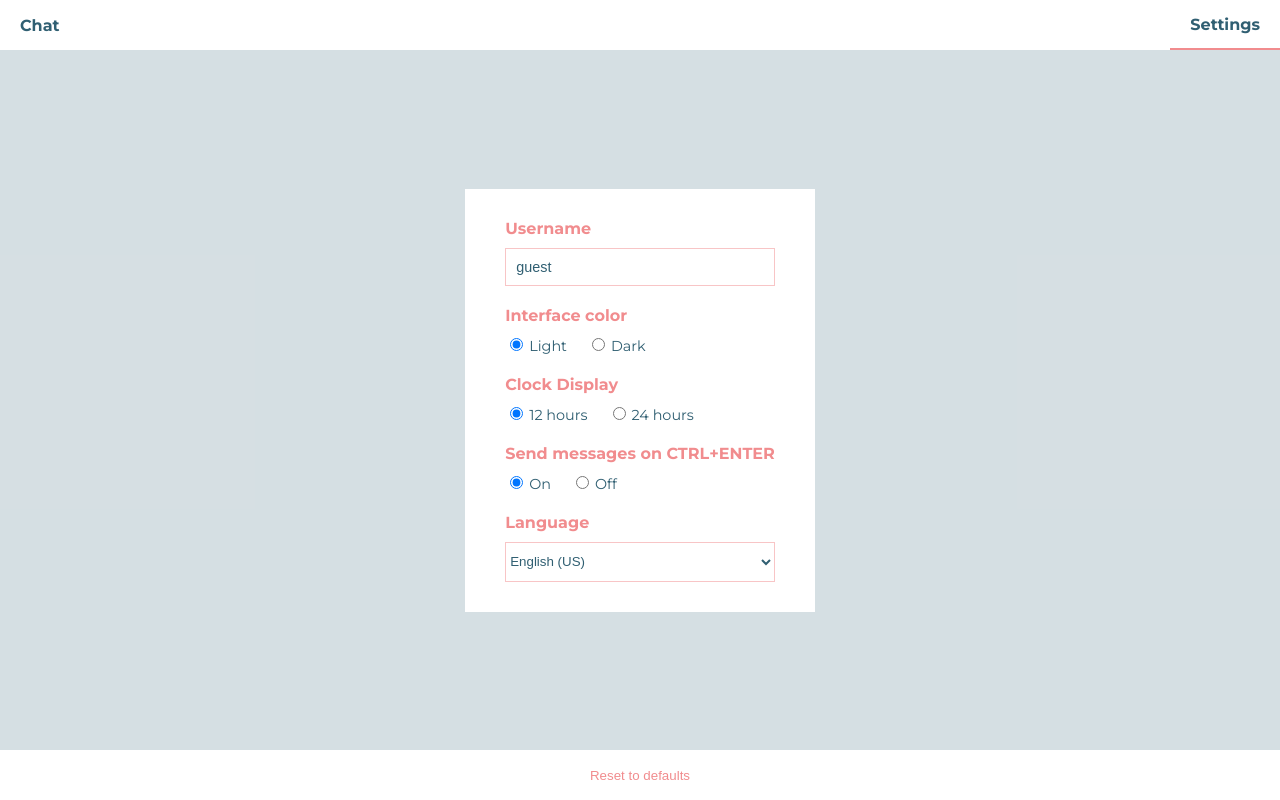
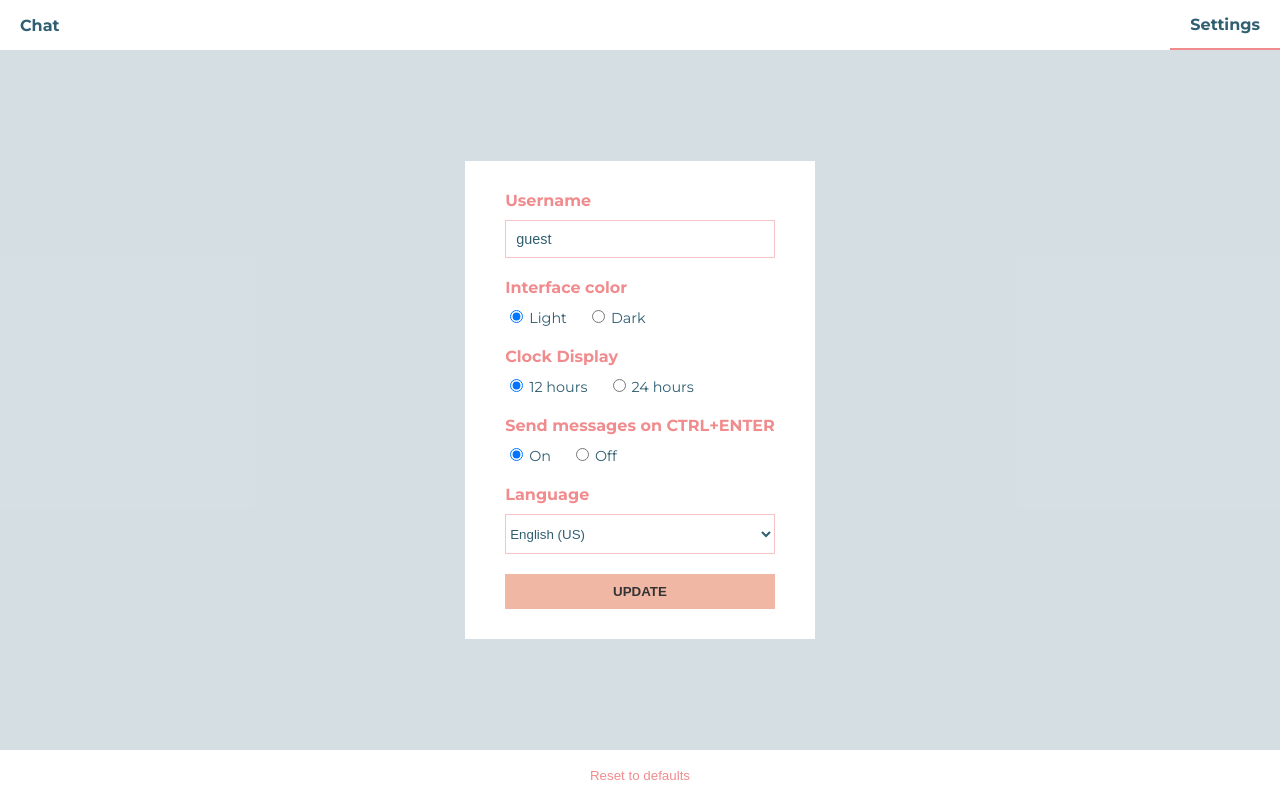
Before and after one commit to jeffersonrt/react-chat, a React (Create React App) app: page /settings in a window 1280 px wide. Built offline with nearby package versions, Linux system fonts and the light colour scheme; no server answers.

Commit message:
Added update button on settings

```diff
--- a/package.json
+++ b/package.json
@@ -3,11 +3,9 @@
   "version": "0.1.0",
   "private": true,
   "dependencies": {
-    "cors": "^2.8.5",
     "ejs": "^2.6.1",
     "express": "^4.16.4",
     "node-sass": "^4.11.0",
-    "prop-types": "^15.7.2",
     "react": "^16.8.3",
     "react-dom": "^16.8.3",
     "react-redux": "^6.0.1",
@@ -17,14 +15,13 @@
     "react-widgets": "^4.4.10",
     "redux": "^4.0.1",
     "redux-form": "^8.1.0",
-    "redux-logger": "^3.0.6",
     "redux-persist": "^5.10.0",
     "redux-thunk": "^2.3.0",
     "socket.io": "^2.2.0",
     "socket.io-client": "^2.2.0"
   },
   "scripts": {
-    "start": "react-scripts start",
+    "start": "react-scripts start && node ./server/index-js",
     "build": "react-scripts build",
     "test": "react-scripts test",
     "eject": "react-scripts eject"
--- a/public/index.html
+++ b/public/index.html
@@ -16,6 +16,12 @@
     <link
       href="https://fonts.googleapis.com/css?family=Montserrat:300,400,700,900"
       rel="stylesheet"
+    />
+    <link
+      rel="stylesheet"
+      href="https://use.fontawesome.com/releases/v5.7.2/css/all.css"
+      integrity="sha384-fnmOCqbTlWIlj8LyTjo7mOUStjsKC4pOpQbqyi7RrhN7udi9RwhKkMHpvLbHG9Sr"
+      crossorigin="anonymous"
     />
     <!--
       Notice the use of %PUBLIC_URL% in the tags above.
--- a/src/components/ChatForm/ChatForm.js
+++ b/src/components/ChatForm/ChatForm.js
@@ -1,4 +1,5 @@
 import React, { Component } from 'react';
+import './ChatForm.scss';
 
 export default class InputMessage extends Component {
   state = {
@@ -41,7 +42,9 @@ export default class InputMessage extends Component {
             onChange={e => this.setState({ inputMessage: e.target.value })}
             value={this.state.inputMessage}
           />
-          <button type="submit">Send</button>
+          <button type="submit">
+            <i className="fas fa-paper-plane" />
+          </button>
         </form>
       </div>
     );
--- /dev/null
+++ b/src/components/ChatForm/ChatForm.scss
@@ -0,0 +1,37 @@
+/*
+ * CHAT FORM
+ */
+
+@import '../../styles/themes';
+@import '../../styles/variables/variables';
+
+.chat-footer {
+  display: flex;
+  height: 50px;
+
+  form {
+    flex: 1 1 0;
+    display: flex;
+  }
+
+  input {
+    flex: 1 1 0;
+    border: none;
+    padding: $basePadding/2;
+    @include themed() {
+      color: themify('text');
+      background: themify('bg');
+    }
+  }
+
+  button {
+    font-size: 1.3em;
+    appearance: none;
+    border: none;
+    min-width: 60px;
+    @include themed() {
+      color: themify('text-secondary');
+      background: themify('bg');
+    }
+  }
+}
--- a/src/components/SettingsForm/SettingsForm.js
+++ b/src/components/SettingsForm/SettingsForm.js
@@ -19,8 +19,9 @@ class SettingsForm extends Component {
       draggable: true
     });
 
-  handleFieldsChange = () => {
+  handleUpdate = () => {
     const { settingsUpdate } = this.props;
+    console.log(this.props);
     settingsUpdate(this.props.user.settings.values);
     this.notify();
   };
@@ -38,16 +39,11 @@ class SettingsForm extends Component {
       <section className="settings-container">
         <div className="options">
           <div className="form-container">
-            <form onSubmit={handleSubmit(() => {})}>
+            <form onSubmit={handleSubmit(this.handleUpdate)}>
               <div className="form-field">
                 <label>
                   <p>Username</p>
-                  <Field
-                    name="username"
-                    component="input"
-                    type="text"
-                    onBlur={this.handleFieldsChange}
-                  />
+                  <Field name="username" component="input" type="text" />
                 </label>
               </div>
 
@@ -60,7 +56,6 @@ class SettingsForm extends Component {
                     component="input"
                     type="radio"
                     value="light"
-                    onBlur={this.handleFieldsChange}
                   />
                   <span className="field-option">Light</span>
                 </label>
@@ -70,7 +65,6 @@ class SettingsForm extends Component {
                     component="input"
                     type="radio"
                     value="dark"
-                    onBlur={this.handleFieldsChange}
                   />
                   <span className="field-option">Dark</span>
                 </label>
@@ -84,7 +78,6 @@ class SettingsForm extends Component {
                     component="input"
                     type="radio"
                     value="12"
-                    onBlur={this.handleFieldsChange}
                   />
                   <span className="field-option">12 hours</span>
                 </label>
@@ -94,7 +87,6 @@ class SettingsForm extends Component {
                     component="input"
                     type="radio"
                     value="24"
-                    onBlur={this.handleFieldsChange}
                   />
                   <span className="field-option">24 hours</span>
                 </label>
@@ -108,7 +100,6 @@ class SettingsForm extends Component {
                     component="input"
                     type="radio"
                     value="on"
-                    onBlur={this.handleFieldsChange}
                   />
                   <span className="field-option">On</span>
                 </label>
@@ -118,7 +109,6 @@ class SettingsForm extends Component {
                     component="input"
                     type="radio"
                     value="off"
-                    onBlur={this.handleFieldsChange}
                   />
                   <span className="field-option">Off</span>
                 </label>
@@ -127,15 +117,16 @@ class SettingsForm extends Component {
               <div className="form-field">
                 <label>
                   <p>Language</p>
-                  <Field
-                    name="language"
-                    component="select"
-                    onBlur={this.handleFieldsChange}
-                  >
+                  <Field name="language" component="select">
                     <option value="en-US">English (US)</option>
                     <option value="pt-BR">Portuguese (BR)</option>
                   </Field>
                 </label>
+              </div>
+              <div className="form-field">
+                <button className="update-button" type="submit">
+                  Update
+                </button>
               </div>
             </form>
           </div>
--- a/src/pages/Chat/Chat.js
+++ b/src/pages/Chat/Chat.js
@@ -67,11 +67,15 @@ class Chat extends Component {
     addMessage(message);
     socket.emit('sendMessage', message);
 
-    this.scrollMessages();
+    let to = setTimeout(() => {
+      clearTimeout(to);
+      this.scrollMessages();
+    }, 100);
   };
 
-  scrollMessages = () =>
-    (this.chatContainer.current.scrollTop = this.chatContainer.current.scrollHeight);
+  scrollMessages = () => {
+    this.chatContainer.current.scrollTop = this.chatContainer.current.scrollHeight;
+  };
 
   render() {
     const { messages, settings } = this.props;
--- a/src/pages/Chat/Chat.scss
+++ b/src/pages/Chat/Chat.scss
@@ -20,33 +20,3 @@
   flex: 1 1 0;
   padding: $basePadding/2 $basePadding;
 }
-
-.chat-footer {
-  display: flex;
-  height: 50px;
-
-  form {
-    flex: 1 1 0;
-    display: flex;
-  }
-
-  input {
-    flex: 1 1 0;
-    border: none;
-    padding: $basePadding/2;
-    @include themed() {
-      color: themify('text');
-      background: themify('bg');
-    }
-  }
-
-  button {
-    appearance: none;
-    border: none;
-    min-width: 60px;
-    @include themed() {
-      color: themify('text');
-      background: themify('bg');
-    }
-  }
-}
--- a/src/pages/Settings/Settings.scss
+++ b/src/pages/Settings/Settings.scss
@@ -49,6 +49,15 @@
     }
   }
 
+  .update-button {
+    width: 100%;
+    text-transform: uppercase;
+    font-weight: bold;
+    padding: $basePadding/2 $basePadding;
+    appearance: none;
+    border: none;
+  }
+
   input[type='radio'] {
     margin-right: 6px;
   }
@@ -86,6 +95,11 @@
       color: themify('text');
       background: themify('bg');
     }
+
+    .update-button {
+      color: themify('text-tertiary');
+      background: themify('secondary');
+    }
   }
 }
 
```
Also changed, not shown: 1 other file (tests, documents, lock files or other folders).
